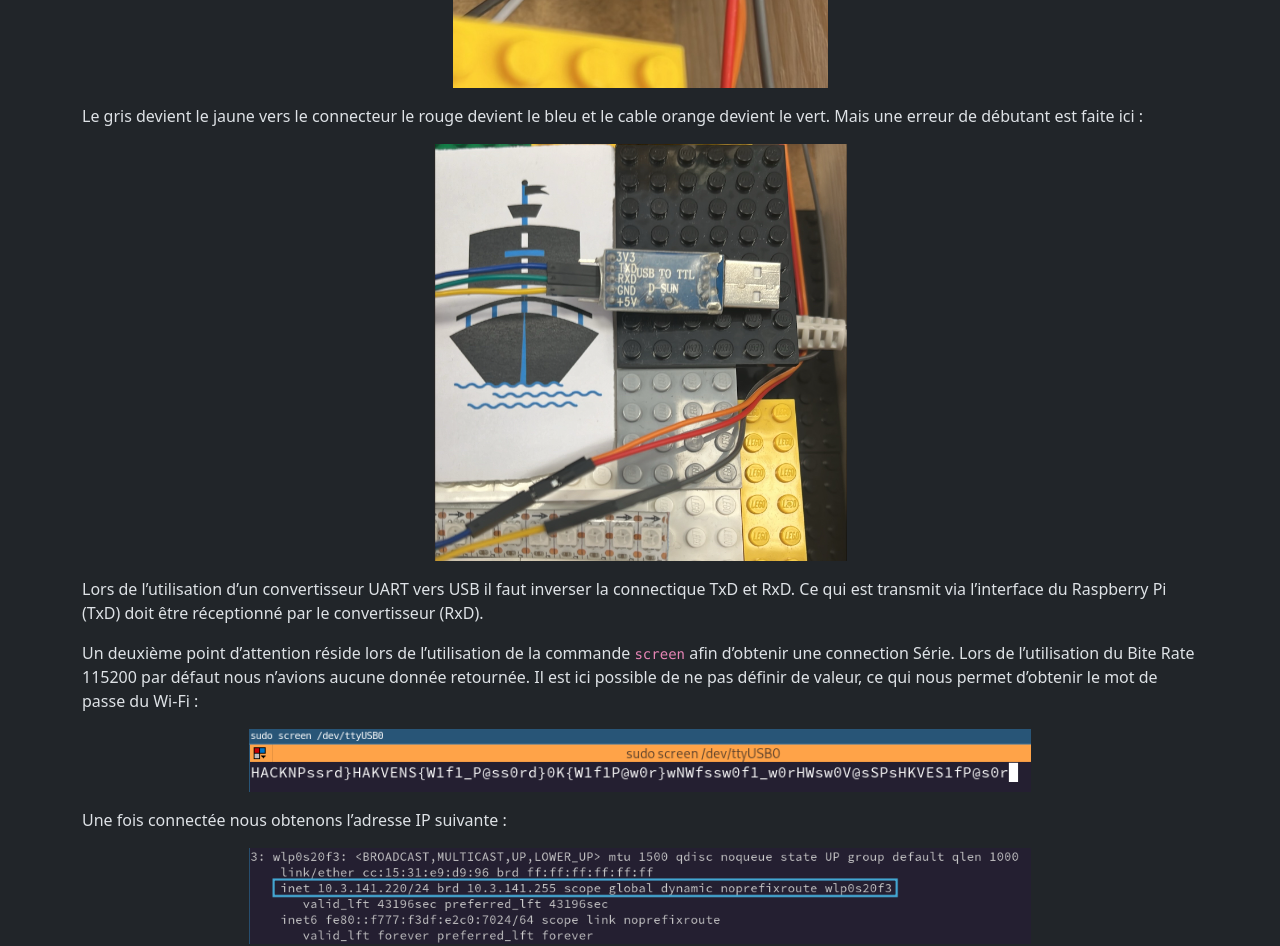
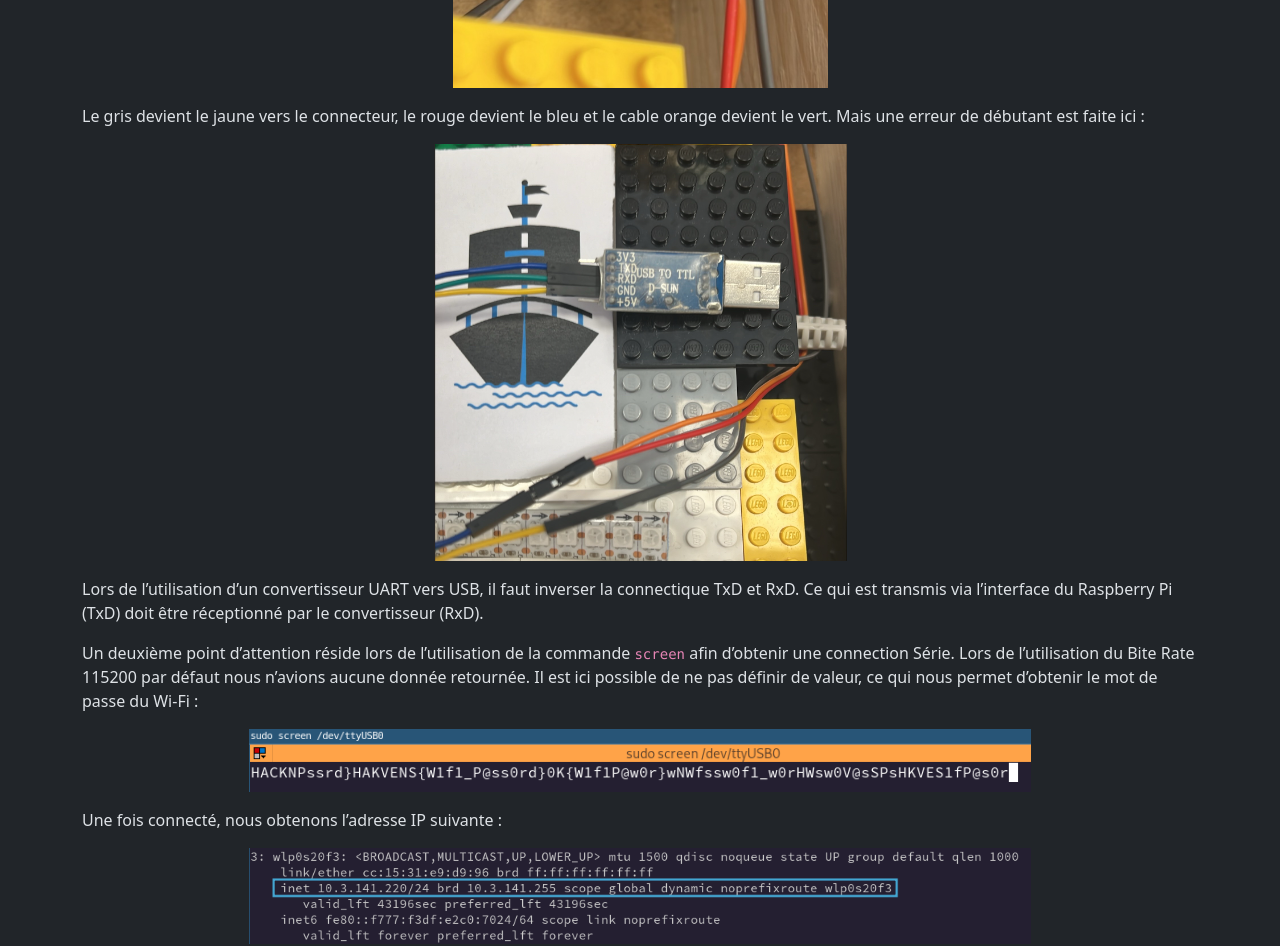
Before and after one commit to hackvens/blog.hackvens.fr, a Jekyll site: the page built from _posts/fic-2024/2024-04-16-IOTFic2024.md, in a window 1280 px wide and 1400 px high, scrolled down 4892 px. Shown: the part 155-1101 px from the top of the window. Built offline with Jekyll 4.4.1, drawn with Linux system fonts in a browser that asks for light colours; some of the changed text lies outside the part shown.

Commit message:
fix typo

```diff
--- a/_posts/fic-2024/2024-04-16-IOTFic2024.md
+++ b/_posts/fic-2024/2024-04-16-IOTFic2024.md
@@ -4,7 +4,7 @@
 category: Fic-2024
 ---
 
-Pour le FIC deux pentesters de l'équipe Audit ont réalisé un challenge IoT dont voici la solution.
+Pour le FIC deux, pentesters de l'équipe Audit ont réalisé un challenge IoT dont voici la solution.
 Il débute par la consultation de la documentation disponible à cette adresse : https://github.com/hackvens/iot-doc
 
 On y apprend que la première étape est de consulter le script python pour l'allumage du système :
@@ -58,17 +58,17 @@
 
 ![](/assets/img/fic2024/iotfic/Challenge-IoT-FIC-2024_image_11_20240415062411.png){:class="img-responsive smallpict"}
 
-Le connecteur Gris se trouve sur la terre, le rouge sur le TxD et le cable orange sur le RxD
+Le connecteur gris se trouve sur la terre, le rouge sur le TxD et le cable orange sur le RxD
 
 ![](/assets/img/fic2024/iotfic/Challenge-IoT-FIC-2024_image_12_20240415062411.png){:class="img-responsive smallpict"}
 
-Le gris devient le jaune vers le connecteur le rouge devient le bleu et le cable orange devient le vert.
+Le gris devient le jaune vers le connecteur, le rouge devient le bleu et le cable orange devient le vert.
 Mais une erreur de débutant est faite ici :
 
 ![](/assets/img/fic2024/iotfic/Challenge-IoT-FIC-2024_image_13_20240415062411.png){:class="img-responsive smallpict"}
 
-Lors de l'utilisation d'un convertisseur UART vers USB il faut inverser la connectique TxD et RxD.
-Ce qui est transmit via l'interface du Raspberry Pi (TxD) doit être réceptionné par le convertisseur (RxD).
+Lors de l'utilisation d'un convertisseur UART vers USB, il faut inverser la connectique TxD et RxD.
+Ce qui est transmis via l'interface du Raspberry Pi (TxD) doit être réceptionné par le convertisseur (RxD).
 
 Un deuxième point d'attention réside lors de l'utilisation de la commande `screen` afin d'obtenir une connection Série.
 Lors de l'utilisation du Bite Rate 115200 par défaut nous n'avions aucune donnée retournée.
@@ -76,7 +76,7 @@
 
 ![](/assets/img/fic2024/iotfic/Challenge-IoT-FIC-2024_image_16_20240411100230.png){:class="img-responsive smallpict"}
 
-Une fois connectée nous obtenons l'adresse IP suivante :
+Une fois connecté, nous obtenons l'adresse IP suivante :
 
 ![](/assets/img/fic2024/iotfic/Challenge-IoT-FIC-2024_image_15_20240415062046.png){:class="img-responsive smallpict"}
 
@@ -104,7 +104,7 @@
 
 Une fois connecté nous apprenons que les valeurs ont changé :
 
-![](/assets/img/fic2024/iotfic/Challenge-IoT-FIC-2024_image_19_20240415062411.png){:class="img-responsive smallpict"})
+![](/assets/img/fic2024/iotfic/Challenge-IoT-FIC-2024_image_19_20240415062411.png){:class="img-responsive smallpict"}
 
 Après l'utilisation des valeurs attendues, le challenge est validé par l'affichage d'un arc en ciel :
 
```
Also changed, not shown: other parts of _posts/fic-2024/2024-04-16-IOTFic2024.md (+2 -2 lines).
